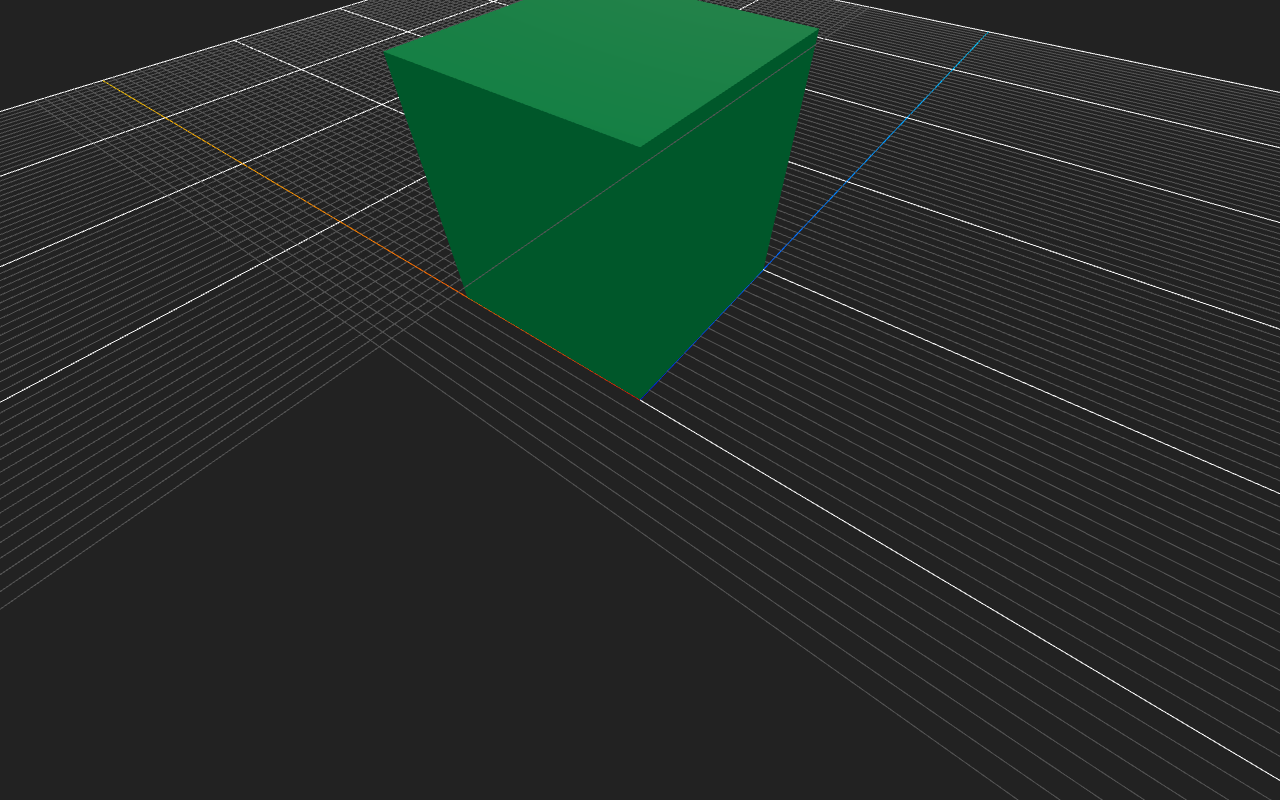
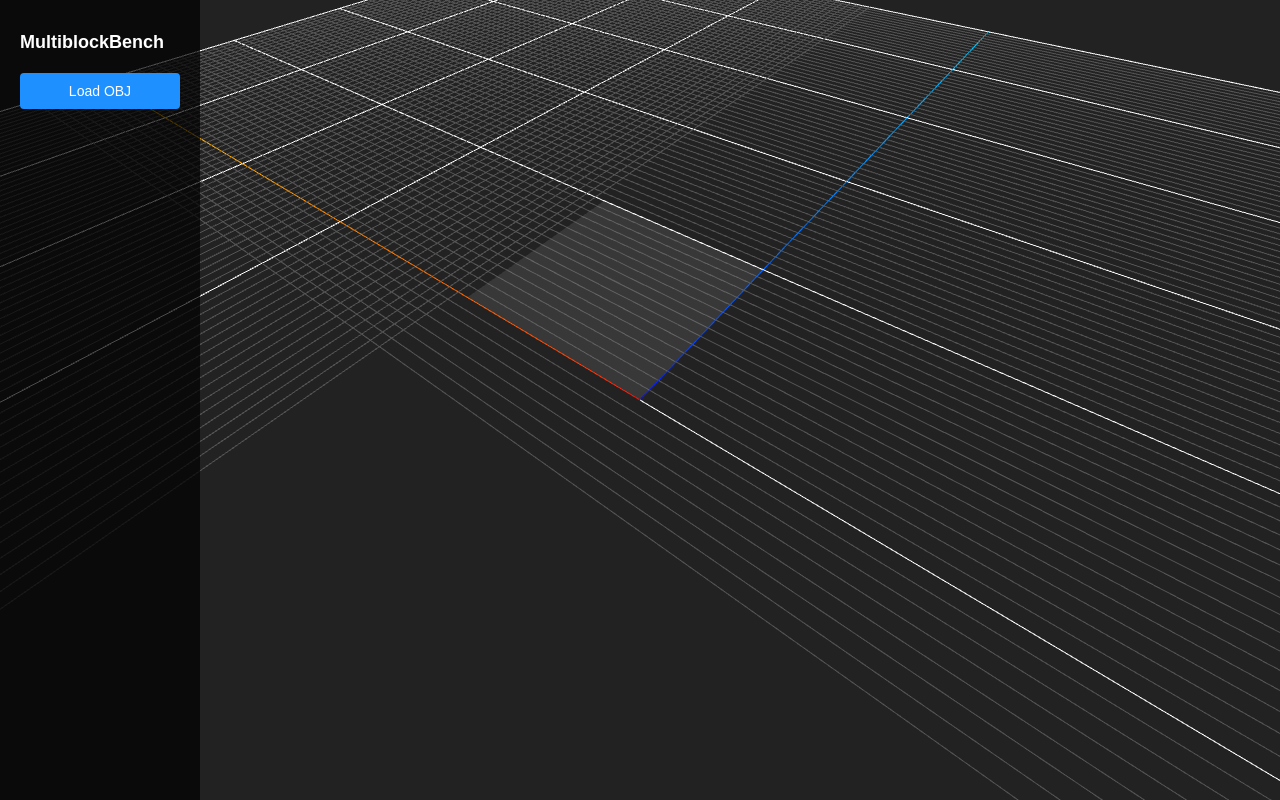
Before and after one commit to Bangbiu/MultiblockBench, a website built with Vite: page index.html in a window 1280 px wide. Built offline with nearby package versions, Linux system fonts and the light colour scheme; animation ran at ten frames a second.

Commit message:
basic menu and .obj load

```diff
--- a/index.html
+++ b/index.html
@@ -4,17 +4,18 @@
     <meta charset="UTF-8" />
     <meta name="viewport" content="width=device-width, initial-scale=1.0" />
     <title>MultiblockBench</title>
-    <style>
-      body {
-        margin: 0;
-        overflow: hidden;
-      }
-      canvas {
-        display: block;
-      }
-    </style>
+    <link rel="stylesheet" href="style.css" />
   </head>
+
   <body>
+    <!-- Menu Panel -->
+    <div id="menu">
+      <h1>MultiblockBench</h1>
+      <button onclick="document.getElementById('objLoader').click()">Load OBJ</button>
+      <input type="file" id="objLoader" accept=".obj" />
+    </div>
+
+    <!-- Three.js Script -->
     <script type="module" src="/src/main.ts"></script>
   </body>
 </html>
--- a/package.json
+++ b/package.json
@@ -17,6 +17,6 @@
   },
   "dependencies": {
     "three": "^0.177.0",
-    "three.meshline": "^1.4.0"
+    "three-stdlib": "^2.36.0"
   }
 }
--- a/src/main.ts
+++ b/src/main.ts
@@ -1,76 +1,87 @@
-import * as THREE from 'three';
-import { OrbitControls } from 'three/examples/jsm/controls/OrbitControls.js';
-//import { ThickGridHelper } from './ThickGridHelper';
-
-// Scene
-const scene = new THREE.Scene();
-scene.background = new THREE.Color(0x222222);
-
-// Camera
-const camera = new THREE.PerspectiveCamera(
-  75,
-  window.innerWidth / window.innerHeight,
-  0.01,
-  1000
-);
-camera.position.set(-12,26,-16);
-camera.lookAt(new THREE.Vector3(0,0,0));
-
-// Renderer
-const renderer = new THREE.WebGLRenderer({ antialias: true });
-renderer.setSize(window.innerWidth, window.innerHeight);
-document.body.appendChild(renderer.domElement);
+import { FullScreenCamera, FullScreenRenderer, ModelOrbitalControl } from './scene/FullScreenRender';
+import { BenchGrid, DefaultBlock } from './scene/BenchGrid';
+import { BenchLighting } from './scene/BenchLighting';
+import { BenchModel } from './scene/BenchModel';
+import { Color, Raycaster, Scene, Vector2 } from 'three';
 
 
-// Controls
-const controls = new OrbitControls(camera, renderer.domElement);
-//controls.enableDamping = true;
-//controls.dampingFactor = 0.05;
-controls.target.set(0, 0, 0); // rotate around the origin
-controls.update();
+class App {
+    public readonly renderer: FullScreenRenderer;
+    public readonly camera: FullScreenCamera;
+    public readonly orbitalControl: ModelOrbitalControl;
 
-//const thickGrid = new ThickGridHelper(160, 10, 0xffffff, 0.03);
-//scene.add(thickGrid);
+    public readonly raycaster: Raycaster;
+    public readonly mouse: Vector2;
+    public readonly models: BenchModel[];
 
-// Add a grid helper on the XZ plane (like ground)
-const gridHelper = new THREE.GridHelper(160, 160, 0x555555, 0x555555);
-//gridHelper.scale.set(1, 1, 1);
-scene.add(gridHelper);
-const gridHelper2 = new THREE.GridHelper(160, 10, 0xFFFFFF, 0xFFFFFF);
-scene.add(gridHelper2);
+    public readonly scene: Scene;
 
-// Add axes helper to visualize X, Y, Z
-const axesHelper = new THREE.AxesHelper(80); // length of axes
-scene.add(axesHelper);
+    constructor() {
+        this.renderer = new FullScreenRenderer();
+        this.camera = new FullScreenCamera();
+        this.orbitalControl = new ModelOrbitalControl(this.camera, this.renderer);
+        // Scene
+        this.scene = this.createScene();
+        // Interaction
+        this.raycaster = new Raycaster();
+        this.mouse = new Vector2();
+        // Objects
+        this.models = [];
+    }
 
-// Cube
-const geometry = new THREE.BoxGeometry();
-const material = new THREE.MeshStandardMaterial({ color: 0x00ff88 });
-const cube = new THREE.Mesh(geometry, material);
-cube.position.add(new THREE.Vector3(8,8,8));
-cube.scale.set(16, 16, 16);
-scene.add(cube);
+    public init(): void {
+        this.createMenu();
+        this.createScene();
+        this.registerEvents();
+    }
 
-// Light
-const light = new THREE.DirectionalLight(0xffffff, 1);
-light.position.set(2, 2, 5);
-scene.add(light);
+    public createScene(): Scene {
+        const scene = new Scene();
+        scene.background = new Color(0x222222);
+        scene.add(new BenchGrid());
+        //scene.add(new DefaultBlock());
+        scene.add(new BenchLighting());
+        return scene;
+    }
 
-const ambientLight = new THREE.AmbientLight(0xffffff, 0.3); // color, intensity
-scene.add(ambientLight);
+    public createMenu(): void {
+        const objInput = document.getElementById("objLoader") as HTMLInputElement;
+        objInput.addEventListener("change", () => {
+            const file = objInput.files?.[0];
+            if (!file) return;
+            const model: BenchModel = new BenchModel(file);
+            this.scene.add(model);
+            this.models.push(model);
+        });
+    }
 
-// Animate
-function animate(): void {
-  requestAnimationFrame(animate);
-  //cube.rotation.x += 0.01;
-  //cube.rotation.y += 0.01;
-  renderer.render(scene, camera);
+    public registerEvents(): void {
+        document.addEventListener('click', (event) => {
+            // convert mouse to normalized device coords
+            this.mouse.x = (event.clientX / window.innerWidth) * 2 - 1;
+            this.mouse.y = -(event.clientY / window.innerHeight) * 2 + 1;
+
+            this.raycaster.setFromCamera(this.mouse, this.camera);
+
+            for (const model of this.models) {
+                const hit = model.intersects(this.raycaster);
+                model.toggleHighlight(hit); // toggle highlight on click
+            }
+        });
+    }
+
+    public update(): void {
+        this.renderer.render(this.scene, this.camera);
+    }
 }
-animate();
 
-// Handle window resize
-window.addEventListener('resize', () => {
-  camera.aspect = window.innerWidth / window.innerHeight;
-  camera.updateProjectionMatrix();
-  renderer.setSize(window.innerWidth, window.innerHeight);
-});
+const app = new App();
+app.init();
+
+
+function loop(): void {
+    app.update();
+    requestAnimationFrame(loop);
+}
+
+loop();
--- /dev/null
+++ b/src/scene/BenchGrid.ts
@@ -0,0 +1,46 @@
+import { AxesHelper, BoxGeometry, DoubleSide, GridHelper, Group, Mesh, MeshBasicMaterial, MeshStandardMaterial, PlaneGeometry } from "three";
+
+class BenchGrid extends Group {
+    constructor() {
+        super();
+        // Grid helper on the XZ plane 1m per block segment
+        this.add(new GridHelper(160, 160, 0x555555, 0x555555));
+        // Grid helper on the XZ plane 16m per block
+        this.add(new GridHelper(160, 10, 0xFFFFFF, 0xFFFFFF));
+
+        // Axes helper to visualize X, Y, Z
+        this.add(new AxesHelper(80));
+
+        const planeSize = 16;
+
+        const plane = new Mesh(
+            new PlaneGeometry(planeSize, planeSize),
+            new MeshBasicMaterial({
+                color: 0xffffff,
+                transparent: true,
+                opacity: 0.1,         // make it faint
+                side: DoubleSide
+            })
+        );
+
+        // On Block 0,0,0
+        plane.rotation.x = -Math.PI / 2;
+        plane.position.set(8,0,8);
+        this.add(plane);
+    }
+}
+
+class DefaultBlock extends Mesh {
+    constructor() {
+        const geometry = new BoxGeometry();
+        const material = new MeshStandardMaterial({ color: 0x00ff88 });
+        super(geometry, material);
+        this.position.set(8,8,8);
+        this.scale.set(16, 16, 16);
+    }
+}
+
+export {
+    BenchGrid,
+    DefaultBlock
+}
--- /dev/null
+++ b/src/scene/BenchLighting.ts
@@ -0,0 +1,17 @@
+import { AmbientLight, DirectionalLight, Group } from "three";
+
+class BenchLighting extends Group {
+    constructor() {
+        super();
+        const light = new DirectionalLight(0xffffff, 1);
+        light.position.set(4, 4, 10);
+        this.add(light);
+
+        const ambientLight = new AmbientLight(0xffffff, 0.3); // color, intensity
+        this.add(ambientLight);
+    }
+}
+
+export {
+    BenchLighting
+}
--- /dev/null
+++ b/src/scene/BenchModel.ts
@@ -0,0 +1,75 @@
+import { Object3D, Group, Mesh, EdgesGeometry, LineSegments, LineBasicMaterial, Raycaster } from 'three';
+import { OBJLoader } from 'three-stdlib';
+
+class BenchModel extends Group {
+    private mesh: Object3D | null = null;
+    private highlightEdge: Group | null = null;
+    public selected = false;
+
+    constructor(file: File) {
+        super();
+        this.fromFile(file);
+    }
+
+    public async fromFile(file: File) {
+        const objText = await readFileAsText(file);
+        this.mesh = new OBJLoader().parse(objText);
+        // Resize to Fit Grid
+        this.mesh.scale.set(16, 16, 16);
+        this.add(this.mesh);
+    }
+
+    public toggleHighlight(state: boolean) {
+        if (!this.mesh) return;
+        if (state && !this.highlightEdge) {
+            // Create edge lines
+            const allEdges = new Group();
+
+            this.mesh.traverse((child) => {
+                if ((child as Mesh).isMesh) {
+                    const mesh = child as     Mesh;
+                    const edges = new EdgesGeometry(mesh.geometry);
+                    const line = new LineSegments(
+                        edges,
+                        new LineBasicMaterial({ color: 0xffff00 })
+                    );
+                    line.matrixAutoUpdate = false;
+                    line.applyMatrix4(mesh.matrixWorld);
+                    allEdges.add(line);
+                }
+            });
+
+            this.highlightEdge = allEdges;
+            this.add(this.highlightEdge);
+        }
+
+        if (this.highlightEdge) {
+            this.highlightEdge.visible = state;
+        }
+
+        this.selected = state;
+    }
+
+    public intersects(raycaster: Raycaster): boolean {
+        if (!this.mesh) return false;
+        const intersects = raycaster.intersectObject(this.mesh, true);
+        return intersects.length > 0;
+    }
+}
+
+function readFileAsText(file: File): Promise<string> {
+  return new Promise((resolve, reject) => {
+    const reader = new FileReader();
+
+    reader.onload = () => {
+      resolve(reader.result as string);
+    };
+
+    reader.onerror = reject;
+    reader.readAsText(file);
+  });
+}
+
+export {
+    BenchModel
+}
--- /dev/null
+++ b/src/scene/FullScreenRender.ts
@@ -0,0 +1,52 @@
+import { PerspectiveCamera, Vector3, WebGLRenderer } from 'three';
+import { OrbitControls } from 'three-stdlib';
+
+class FullScreenRenderer extends WebGLRenderer {
+    constructor() {
+        super({ antialias: true });
+        this.setSize(window.innerWidth, window.innerHeight);
+        document.body.appendChild(this.domElement);
+        window.addEventListener('resize', this.updateSize.bind(this));
+    }
+
+    updateSize(): void {
+        this.setSize(window.innerWidth, window.innerHeight);
+    }
+}
+
+class FullScreenCamera extends PerspectiveCamera {
+    constructor() {
+        super(
+            75,
+            window.innerWidth / window.innerHeight,
+            0.01,
+            1000
+        );
+        this.position.set(-12,26,-16);
+        this.lookAt(new Vector3(0,0,0));
+        window.addEventListener('resize', this.updateView.bind(this));
+    }
+
+    updateView(): void {
+        this.aspect = window.innerWidth / window.innerHeight;
+        this.updateProjectionMatrix();
+    }
+}
+
+class ModelOrbitalControl extends OrbitControls{
+    constructor(camera: PerspectiveCamera, renderer: WebGLRenderer) {
+        super(camera, renderer.domElement);
+        //this.enableDamping = true;
+        //this.dampingFactor = 0.05;
+        this.target.set(0, 0, 0); // rotate around the origin
+        this.update();
+    }
+}
+
+
+
+export {
+    FullScreenRenderer,
+    FullScreenCamera,
+    ModelOrbitalControl
+};
--- a/src/vite-env.d.ts
+++ b/src/vite-env.d.ts
@@ -1,2 +1 @@
 /// <reference types="vite/client" />
-declare module 'three.meshline'
--- /dev/null
+++ b/style.css
@@ -0,0 +1,48 @@
+body {
+  margin: 0;
+  overflow: hidden;
+}
+
+canvas {
+  display: block;
+}
+
+#menu {
+  position: absolute;
+  top: 0;
+  left: 0;
+  width: 200px;
+  height: 100vh;
+  background-color: rgba(0, 0, 0, 0.7);
+  color: white;
+  padding: 20px;
+  box-sizing: border-box;
+  font-family: sans-serif;
+  z-index: 10;
+}
+
+#menu h1 {
+  font-size: 18px;
+  margin-bottom: 20px;
+}
+
+#menu button {
+  display: block;
+  width: 100%;
+  margin-bottom: 10px;
+  padding: 10px;
+  font-size: 14px;
+  background-color: #1e90ff;
+  border: none;
+  color: white;
+  cursor: pointer;
+  border-radius: 4px;
+}
+
+#menu button:hover {
+  background-color: #3399ff;
+}
+
+#objLoader {
+  display: none;
+}
```
Also changed, not shown: src/ThickGridHelper.ts (deleted, +0 -44 lines), 1 other file.
